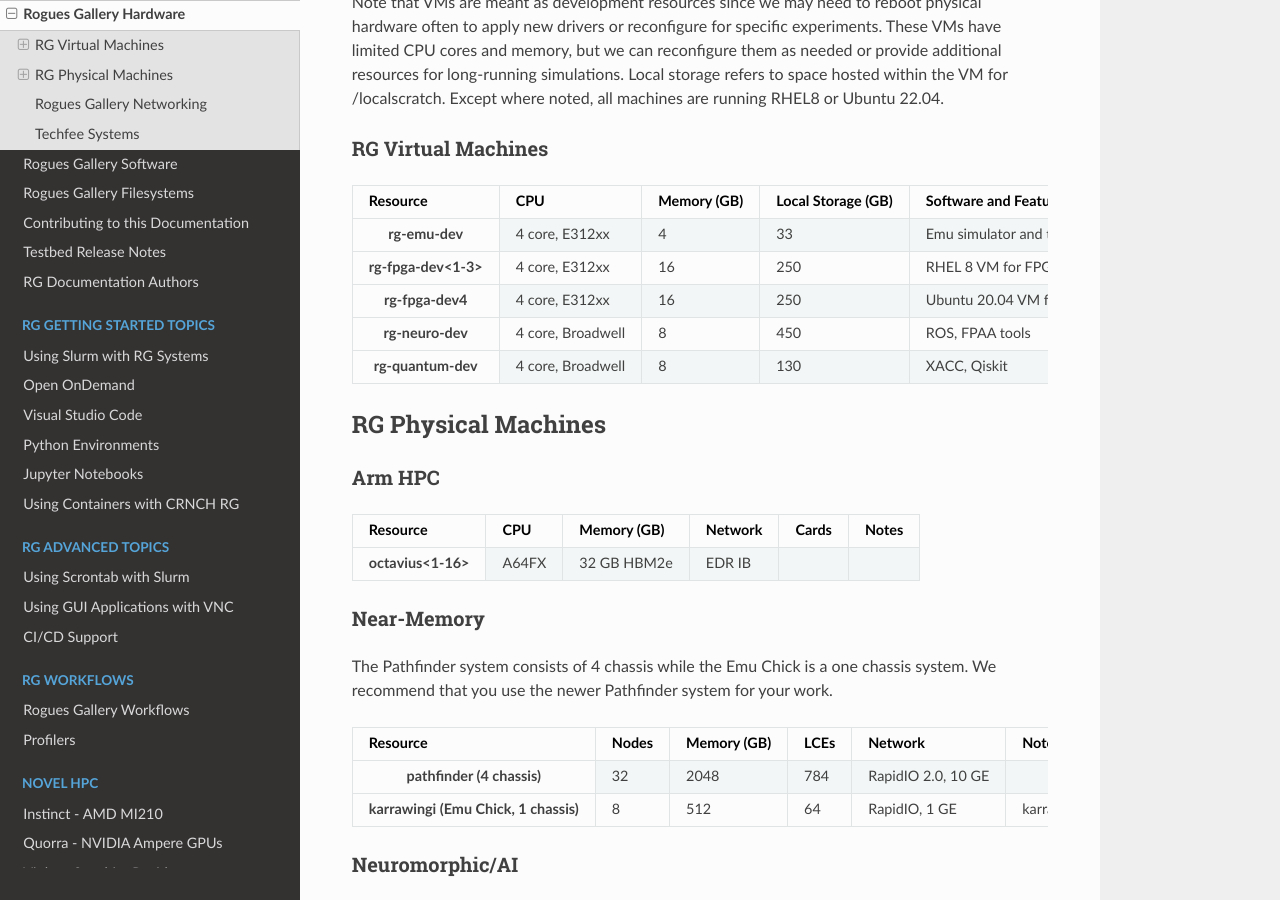
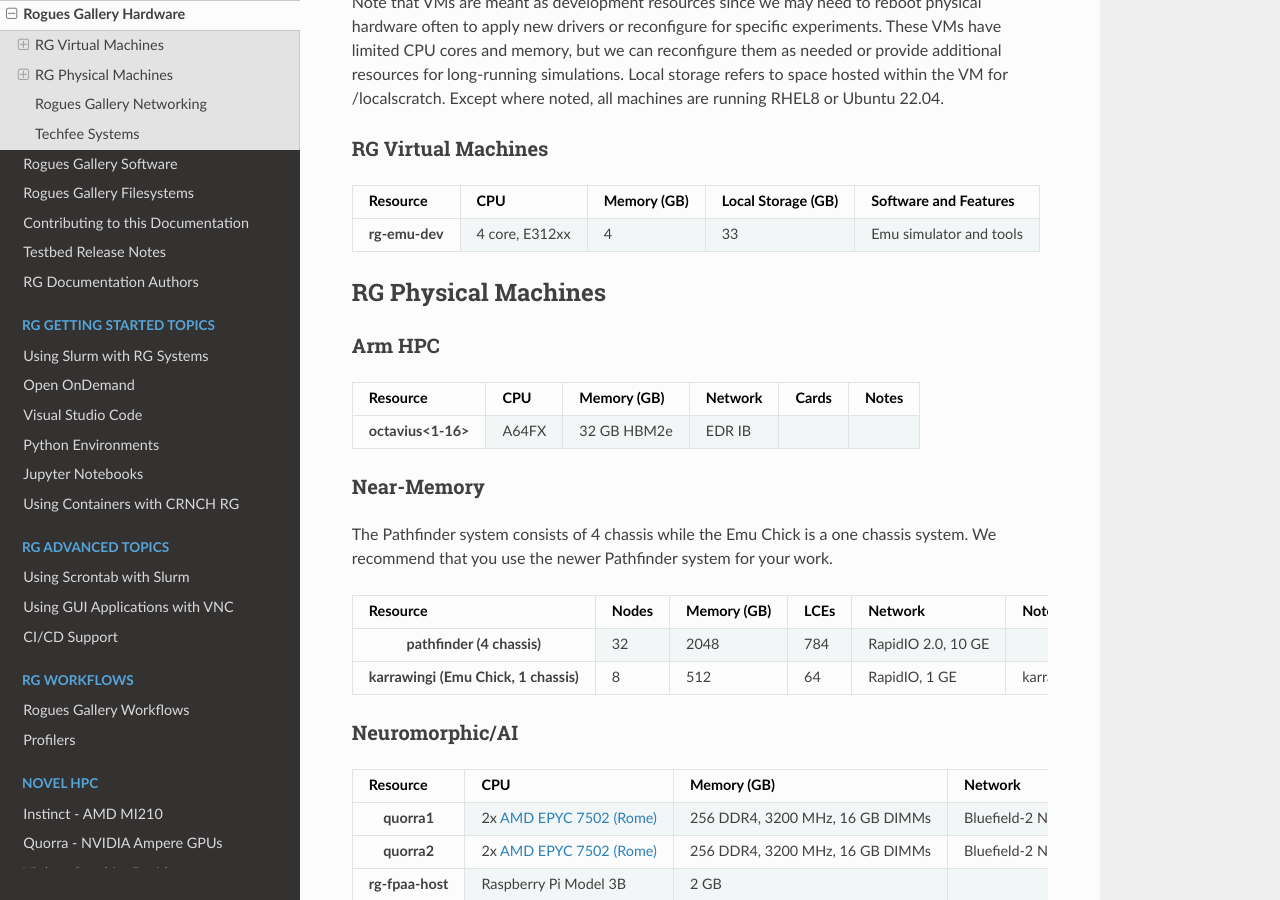
Before and after one commit to gt-crnch-rg/read-the-docs, a Sphinx documentation site: the page built from docs/general/rg-hardware.rst, in a window 1280 px wide and 900 px high, scrolled down 895 px. Built offline with Sphinx 7.4.7 and the Read the Docs theme 3.1.0, drawn with Linux system fonts in a browser that asks for light colours; pages that are not in the unit, such as notebooks, are missing from menus.

Commit message:
Update rg-hardware.rst
Updating  VM List

```diff
--- a/docs/general/rg-hardware.rst
+++ b/docs/general/rg-hardware.rst
@@ -45,26 +45,6 @@
       - 4
       - 33
       - Emu simulator and tools
-    * - rg-fpga-dev<1-3>
-      - 4 core, E312xx
-      - 16
-      - 250
-      - RHEL 8 VM for FPGA tools
-    * - rg-fpga-dev4
-      - 4 core, E312xx
-      - 16
-      - 250
-      - Ubuntu 20.04 VM for FPGA tools
-    * - rg-neuro-dev
-      - 4 core, Broadwell
-      - 8
-      - 450
-      - ROS, FPAA tools
-    * - rg-quantum-dev
-      - 4 core, Broadwell
-      - 8
-      - 130
-      - XACC, Qiskit
 
 
 
```
